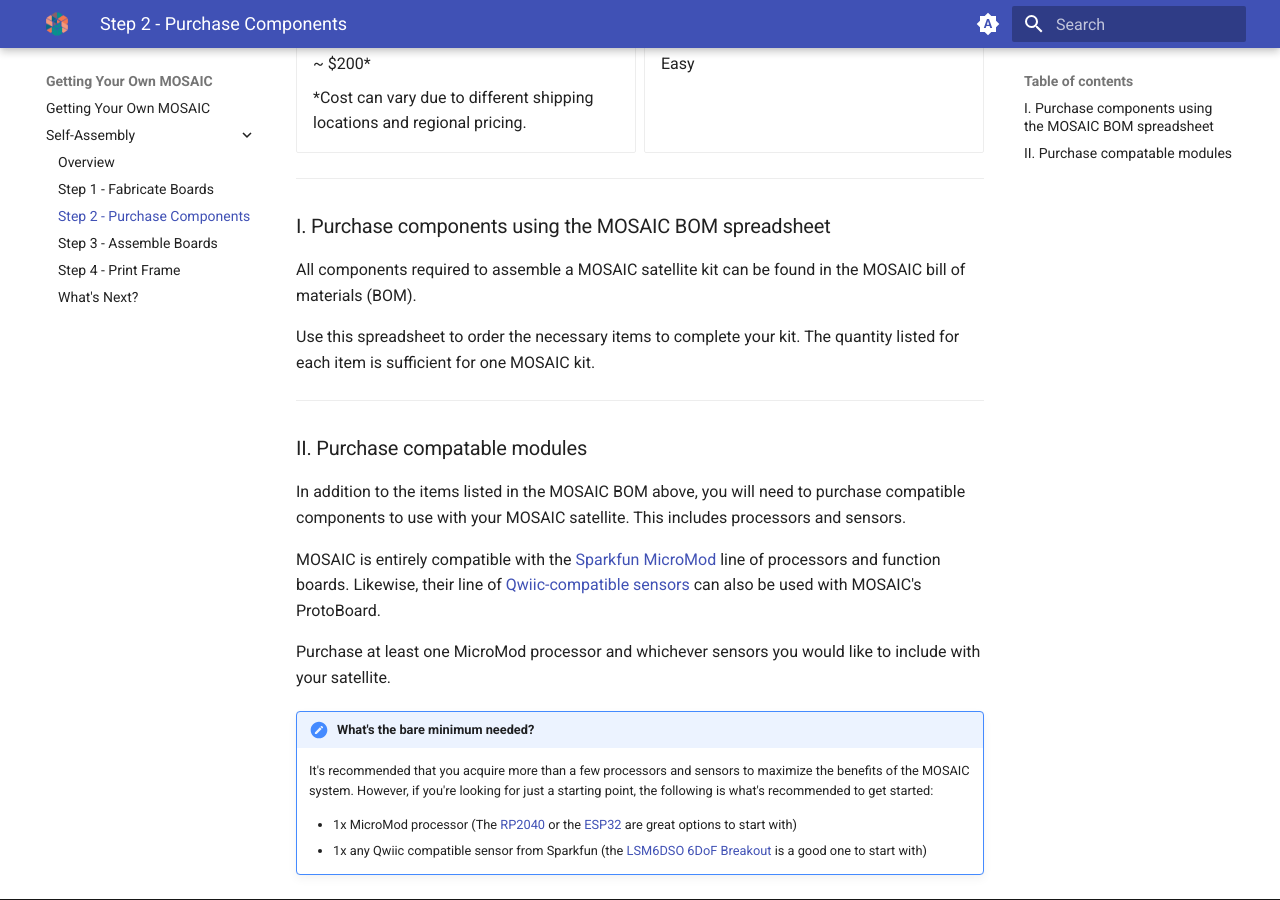
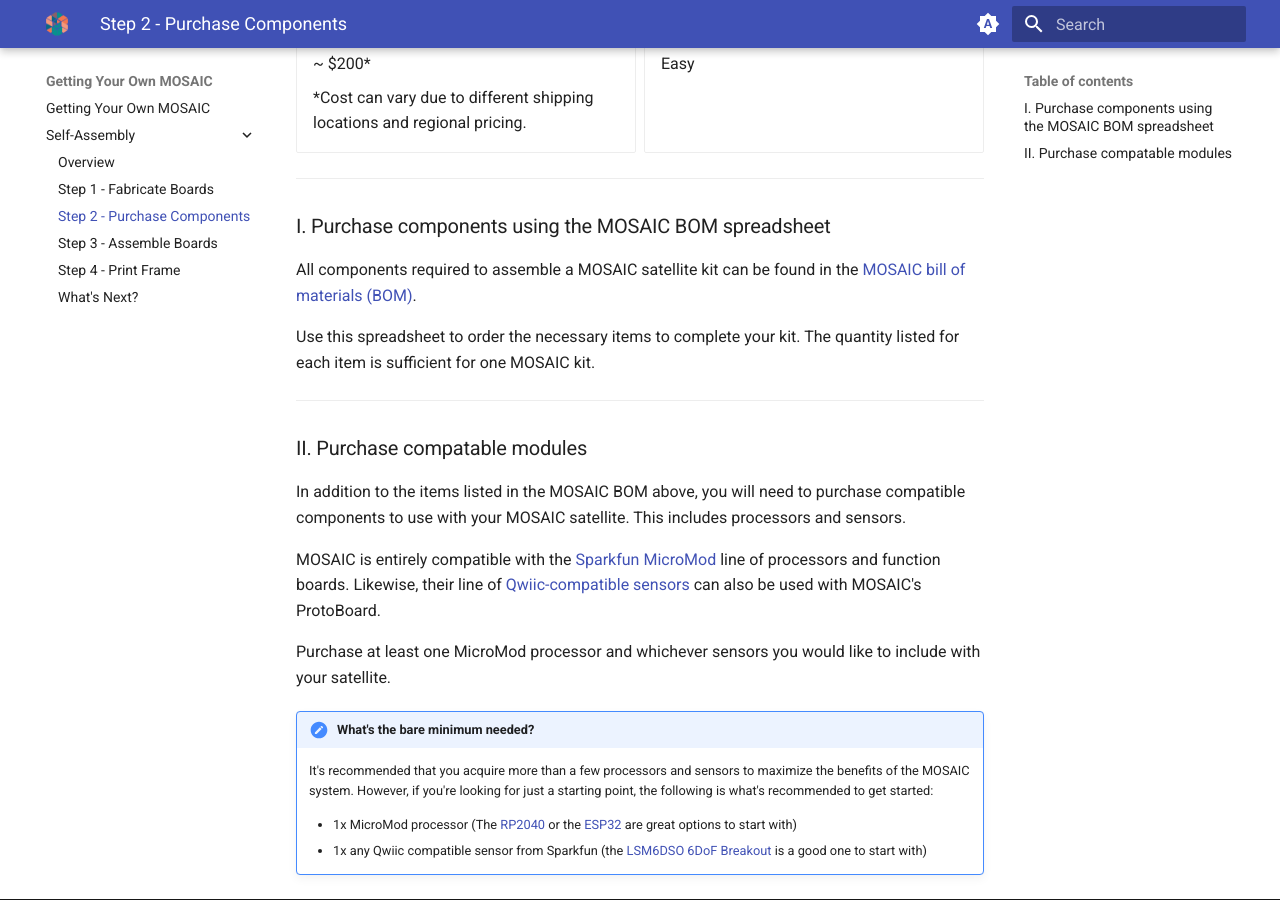
Before and after one commit to MOSAIC-Satellite/Documentation, an MkDocs documentation site: the page built from docs/getting_mosaic/self_assemble/purchase_components.md, in a window 1280 px wide and 900 px high, scrolled down 606 px. Built offline with MkDocs 1.6.1 and Material for MkDocs 9.7.7, drawn with Linux system fonts in a browser that asks for light colours; part of the change alters nothing that is shown.

```diff
--- a/docs/getting_mosaic/self_assemble/purchase_components.md
+++ b/docs/getting_mosaic/self_assemble/purchase_components.md
@@ -36,7 +36,7 @@ While JLCPCB will assemble most components on the boards, there are a few that w
 
 ### I. Purchase components using the MOSAIC BOM spreadsheet
 
-All components required to assemble a MOSAIC satellite kit can be found in the MOSAIC bill of materials (BOM).
+All components required to assemble a MOSAIC satellite kit can be found in the [MOSAIC bill of materials (BOM)](https://docs.google.com/spreadsheets/d/1xMUYyzwjdTFx7HzwNHd50U6s08wMuClfGDR2PERgSA4/edit?usp=sharing).
 
 Use this spreadsheet to order the necessary items to complete your kit. The quantity listed for each item is sufficient for one MOSAIC kit.
 
```
